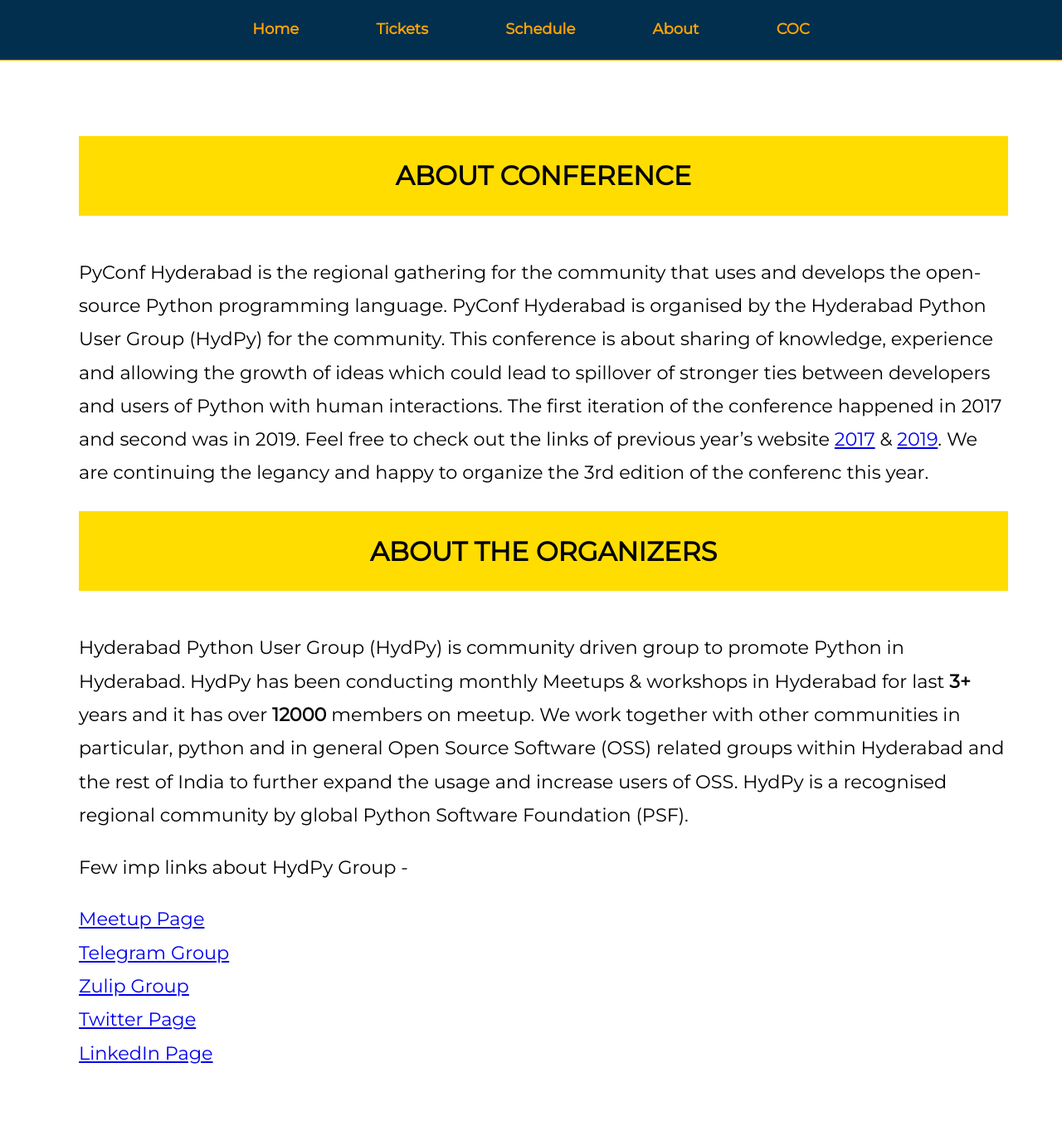
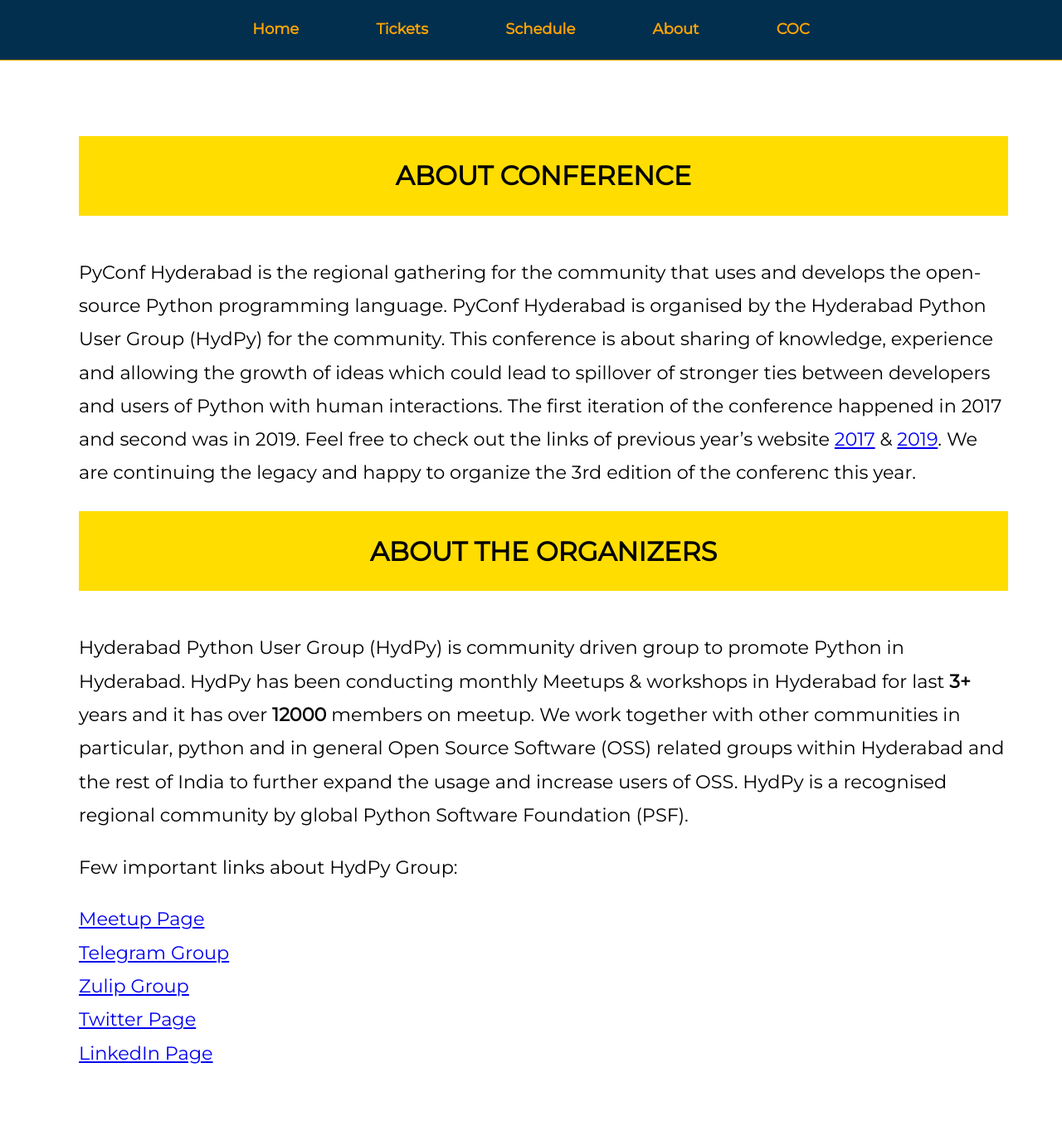
Before and after one commit to HydPy/pyconfhyd2020, a Jekyll site: the page built from about.md, in a window 1280 px wide. Shown: the whole page at 83% size. Built offline with Jekyll 4.4.1, drawn with Linux system fonts in a browser that asks for light colours.

Commit message:
DOC: fix typo

```diff
--- a/about.md
+++ b/about.md
@@ -5,13 +5,13 @@
 
 ## About Conference
 
-PyConf Hyderabad is the regional gathering for the community that uses and develops the open-source Python programming language. PyConf Hyderabad is organised by the Hyderabad Python User Group (HydPy) for the community. This conference is about sharing of knowledge, experience and allowing the growth of ideas which could lead to spillover of stronger ties between developers and users of Python with human interactions. The first iteration of the conference happened in 2017 and second was in 2019. Feel free to check out the links of previous year's website [2017](https://pyconf.hydpy.org/2017/) & [2019](https://pyconf.hydpy.org/2019/). We are continuing the legancy and happy to organize the 3rd edition of the conferenc this year.
+PyConf Hyderabad is the regional gathering for the community that uses and develops the open-source Python programming language. PyConf Hyderabad is organised by the Hyderabad Python User Group (HydPy) for the community. This conference is about sharing of knowledge, experience and allowing the growth of ideas which could lead to spillover of stronger ties between developers and users of Python with human interactions. The first iteration of the conference happened in 2017 and second was in 2019. Feel free to check out the links of previous year's website [2017](https://pyconf.hydpy.org/2017/) & [2019](https://pyconf.hydpy.org/2019/). We are continuing the legacy and happy to organize the 3rd edition of the conferenc this year.
 
 ## About The Organizers
 
 Hyderabad Python User Group (HydPy) is community driven group to promote Python in Hyderabad. HydPy has been conducting monthly Meetups & workshops in Hyderabad for last **3+** years and it has over **12000** members on meetup. We work together with other communities in particular, python and in general Open Source Software (OSS) related groups within Hyderabad and the rest of India to further expand the usage and increase users of OSS. HydPy is a recognised regional community by global Python Software Foundation (PSF).
 
-Few imp links about HydPy Group -
+Few important links about HydPy Group:
 
 [Meetup Page](https://www.meetup.com/HydPyGroup)<br>
 [Telegram Group](https://bit.ly/join-hydpy)<br>
```
